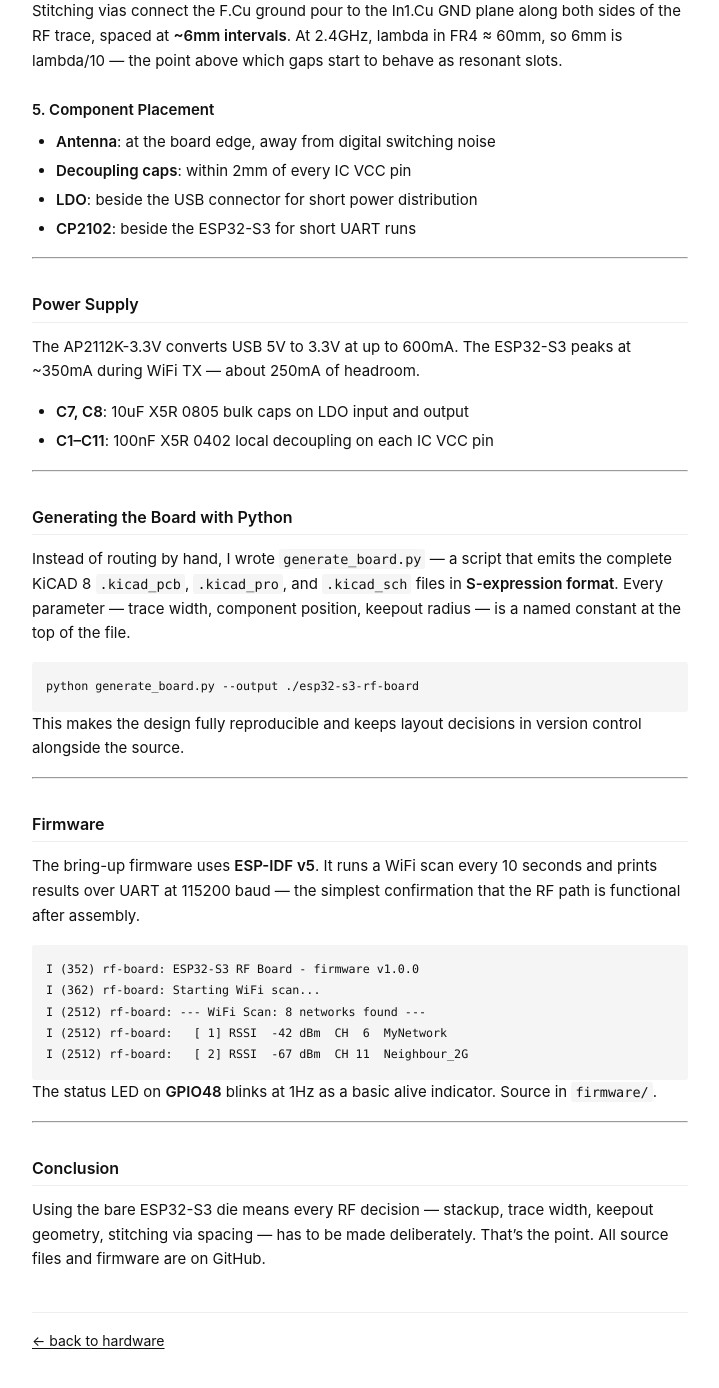
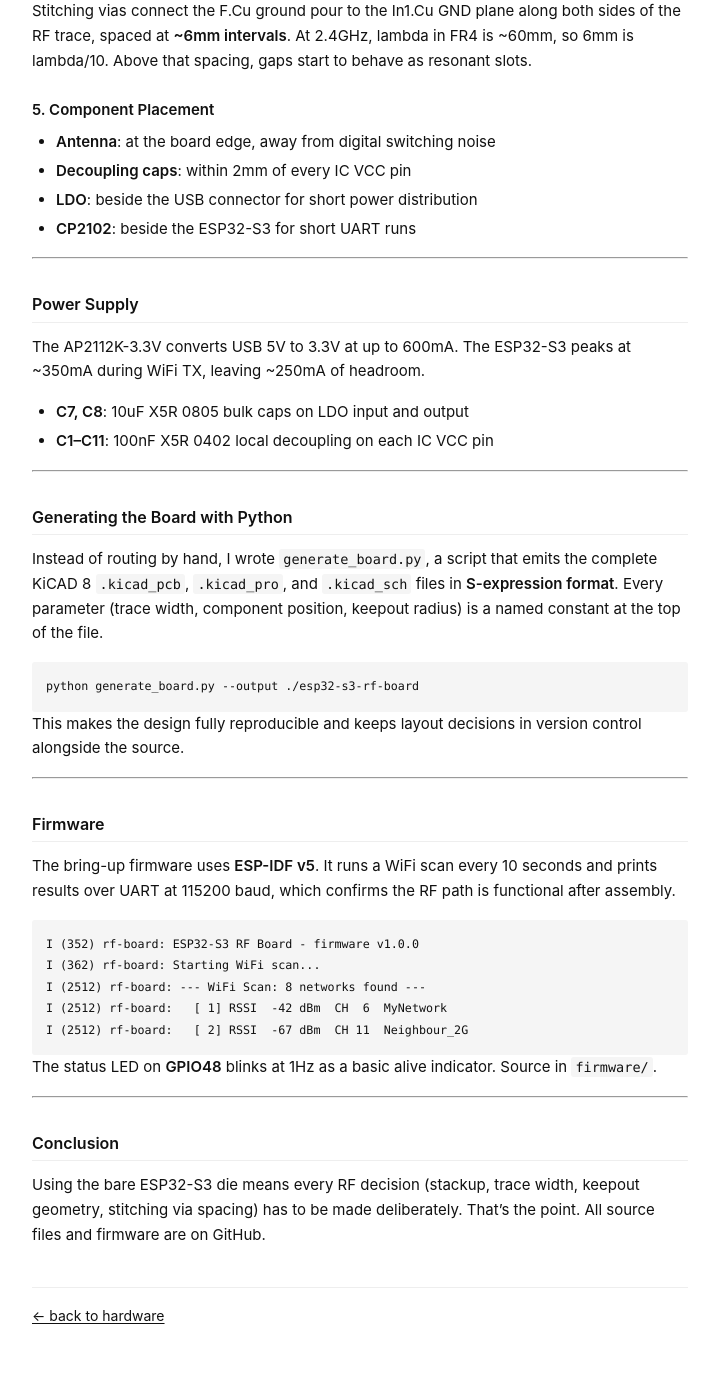
Before and after one commit to HueCodes/HueCodes.github.io, a Jekyll site: the page built from _hardware/esp32-s3-rf-board.md, in a window 1280 px wide and 1400 px high, scrolled down 2637 px. Shown: the top 1388 px of the window, without its empty margins (280-999 px from the left). Built offline with Jekyll 4.4.1, drawn with Linux system fonts in a browser that asks for light colours; some of the changed text lies outside the part shown.

Commit message:
Remove em dashes from ESP32-S3 RF board page

````diff
--- a/_hardware/esp32-s3-rf-board.md
+++ b/_hardware/esp32-s3-rf-board.md
@@ -9,7 +9,7 @@ github:
 
 ## Introduction
 
-In this post, I'll walk through designing a **4-layer ESP32-S3 RF development board** in **KiCAD 8**. The board uses the bare **ESP32-S3 QFN56** die instead of a module, which means the RF path — trace impedance, antenna keepout, and ground plane — had to be designed from scratch. I also wrote a **Python script** to generate the KiCAD project files rather than placing everything by hand.
+In this post, I'll walk through designing a **4-layer ESP32-S3 RF development board** in **KiCAD 8**. The board uses the bare **ESP32-S3 QFN56** die instead of a module, which means the RF path (trace impedance, antenna keepout, and ground plane) had to be designed from scratch. I also wrote a **Python script** to generate the KiCAD project files rather than placing everything by hand.
 
 ---
 
@@ -29,7 +29,7 @@ Board: **50 x 40 mm**. Manufactured on the **JLC04161H-7628** 4-layer stackup.
 
 ## Why Bare Die?
 
-ESP32 modules like the WROOM handle the RF design for you — shielded enclosure, integrated antenna, pre-certified. Using the bare QFN56 die means:
+ESP32 modules like the WROOM handle the RF design for you: shielded enclosure, integrated antenna, pre-certified. Using the bare QFN56 die means:
 
 - Designing the **50-ohm feedline** from the chip RF pin to the antenna
 - Managing copper keepouts on every layer around the antenna
@@ -71,7 +71,7 @@ Er = 4.4
 Z0 ≈ 50 ohm
 ```
 
-Trace width: **0.6mm**. All bends are 45 degrees — 90-degree corners create impedance discontinuities at 2.4GHz.
+Trace width: **0.6mm**. All bends are 45 degrees. 90-degree corners create impedance discontinuities at 2.4GHz.
 
 ### 3. Antenna Keepout
 
@@ -81,7 +81,7 @@ The In1.Cu keepout is the most critical. A solid GND plane directly under the an
 
 ### 4. GND Stitching Vias
 
-Stitching vias connect the F.Cu ground pour to the In1.Cu GND plane along both sides of the RF trace, spaced at **~6mm intervals**. At 2.4GHz, lambda in FR4 ≈ 60mm, so 6mm is lambda/10 — the point above which gaps start to behave as resonant slots.
+Stitching vias connect the F.Cu ground pour to the In1.Cu GND plane along both sides of the RF trace, spaced at **~6mm intervals**. At 2.4GHz, lambda in FR4 is ~60mm, so 6mm is lambda/10. Above that spacing, gaps start to behave as resonant slots.
 
 ### 5. Component Placement
 
@@ -94,7 +94,7 @@ Stitching vias connect the F.Cu ground pour to the In1.Cu GND plane along both s
 
 ## Power Supply
 
-The AP2112K-3.3V converts USB 5V to 3.3V at up to 600mA. The ESP32-S3 peaks at ~350mA during WiFi TX — about 250mA of headroom.
+The AP2112K-3.3V converts USB 5V to 3.3V at up to 600mA. The ESP32-S3 peaks at ~350mA during WiFi TX, leaving ~250mA of headroom.
 
 - **C7, C8**: 10uF X5R 0805 bulk caps on LDO input and output
 - **C1–C11**: 100nF X5R 0402 local decoupling on each IC VCC pin
@@ -103,7 +103,7 @@ The AP2112K-3.3V converts USB 5V to 3.3V at up to 600mA. The ESP32-S3 peaks at ~
 
 ## Generating the Board with Python
 
-Instead of routing by hand, I wrote `generate_board.py` — a script that emits the complete KiCAD 8 `.kicad_pcb`, `.kicad_pro`, and `.kicad_sch` files in **S-expression format**. Every parameter — trace width, component position, keepout radius — is a named constant at the top of the file.
+Instead of routing by hand, I wrote `generate_board.py`, a script that emits the complete KiCAD 8 `.kicad_pcb`, `.kicad_pro`, and `.kicad_sch` files in **S-expression format**. Every parameter (trace width, component position, keepout radius) is a named constant at the top of the file.
 
 ```sh
 python generate_board.py --output ./esp32-s3-rf-board
@@ -115,7 +115,7 @@ This makes the design fully reproducible and keeps layout decisions in version c
 
 ## Firmware
 
-The bring-up firmware uses **ESP-IDF v5**. It runs a WiFi scan every 10 seconds and prints results over UART at 115200 baud — the simplest confirmation that the RF path is functional after assembly.
+The bring-up firmware uses **ESP-IDF v5**. It runs a WiFi scan every 10 seconds and prints results over UART at 115200 baud, which confirms the RF path is functional after assembly.
 
 ```
 I (352) rf-board: ESP32-S3 RF Board - firmware v1.0.0
@@ -131,4 +131,4 @@ The status LED on **GPIO48** blinks at 1Hz as a basic alive indicator. Source in
 
 ## Conclusion
 
-Using the bare ESP32-S3 die means every RF decision — stackup, trace width, keepout geometry, stitching via spacing — has to be made deliberately. That's the point. All source files and firmware are on GitHub.
+Using the bare ESP32-S3 die means every RF decision (stackup, trace width, keepout geometry, stitching via spacing) has to be made deliberately. That's the point. All source files and firmware are on GitHub.
````
